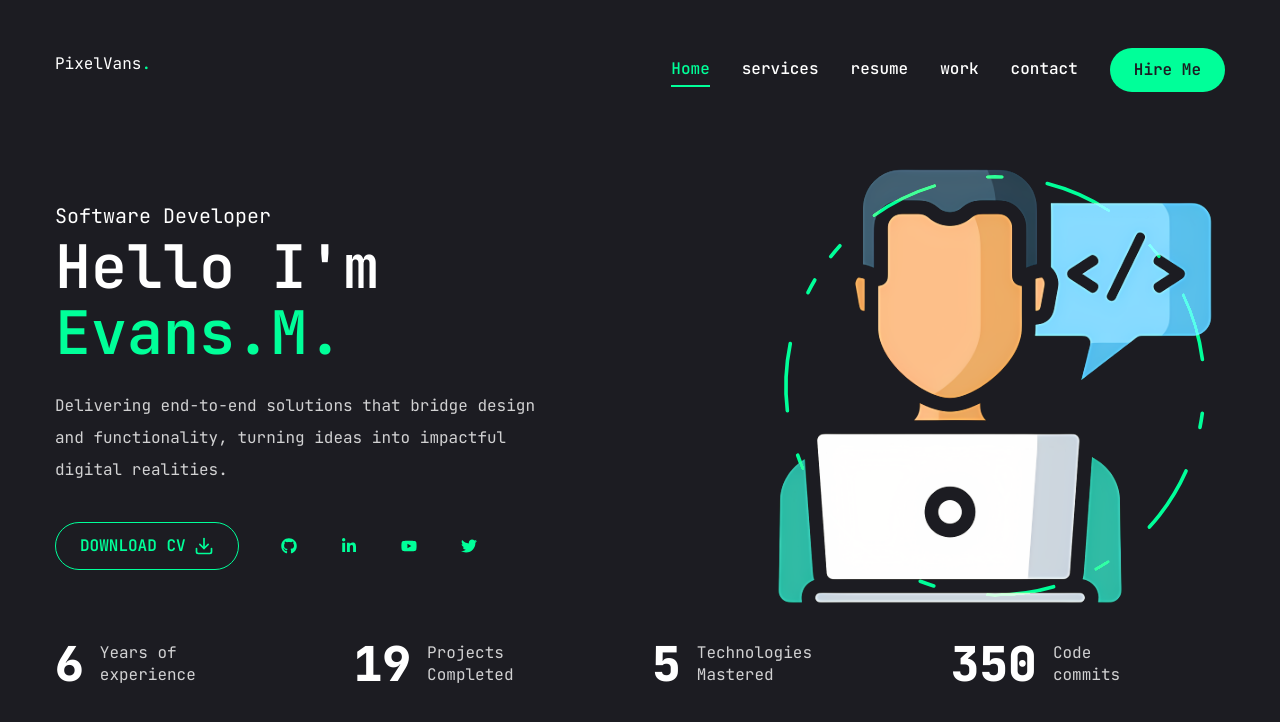
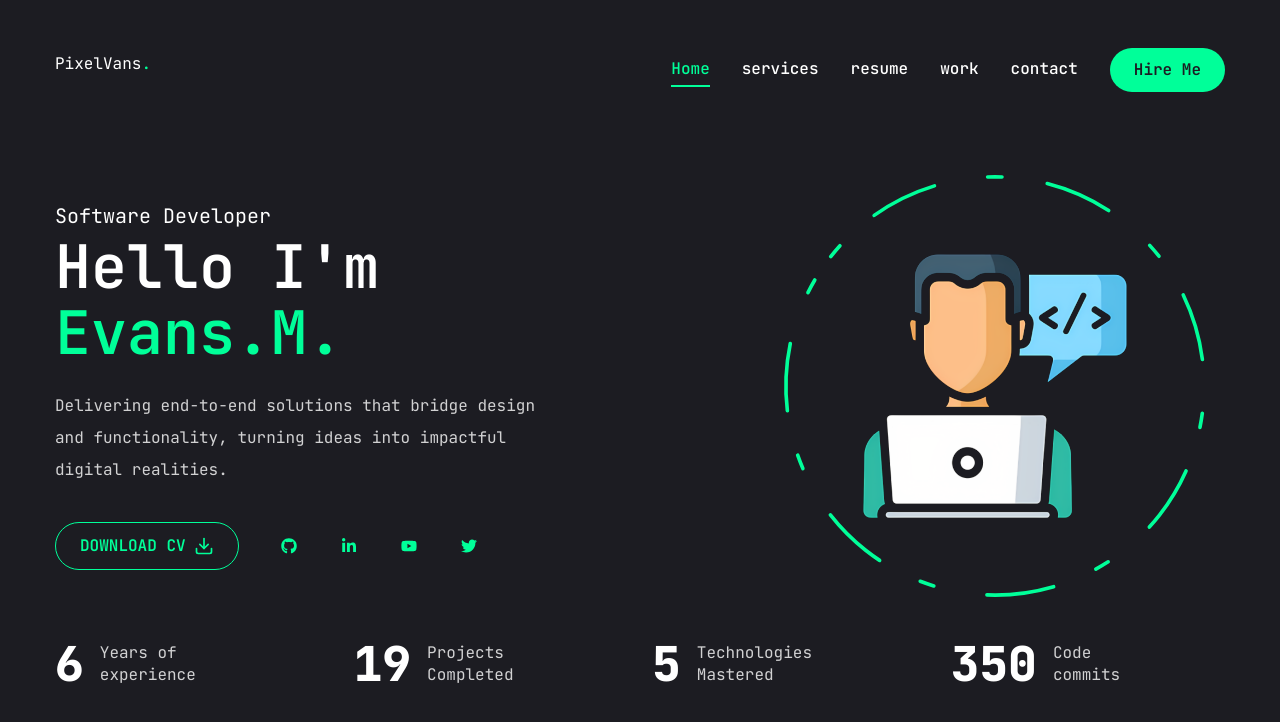
Before and after one commit to PixelVans/PORTFOLIO, a Next.js app: page / in a window 1280 px wide. Shown: the top 722 px of the page. Built offline with nearby package versions, Linux system fonts and the light colour scheme.

Commit message:
profile image positioning

```diff
--- a/components/Photo.jsx
+++ b/components/Photo.jsx
@@ -25,7 +25,7 @@ const Photo = () => {
                       quality={100}
                       fill
                       alt=''
-                  className='object-contain'/>
+                  className='object-contain p-[50px] xl:p-[90px]'/>
               </motion.div>
 
               {/* circle  */}
```
